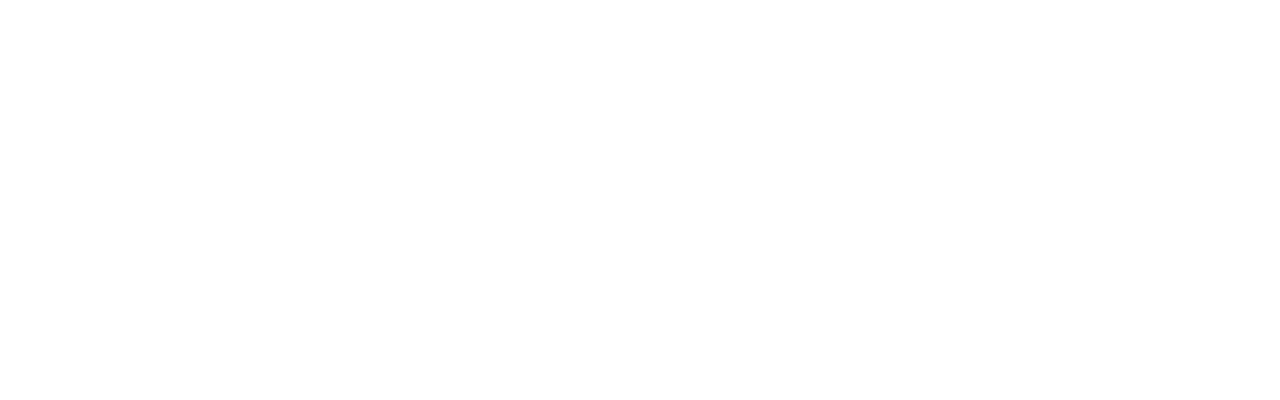
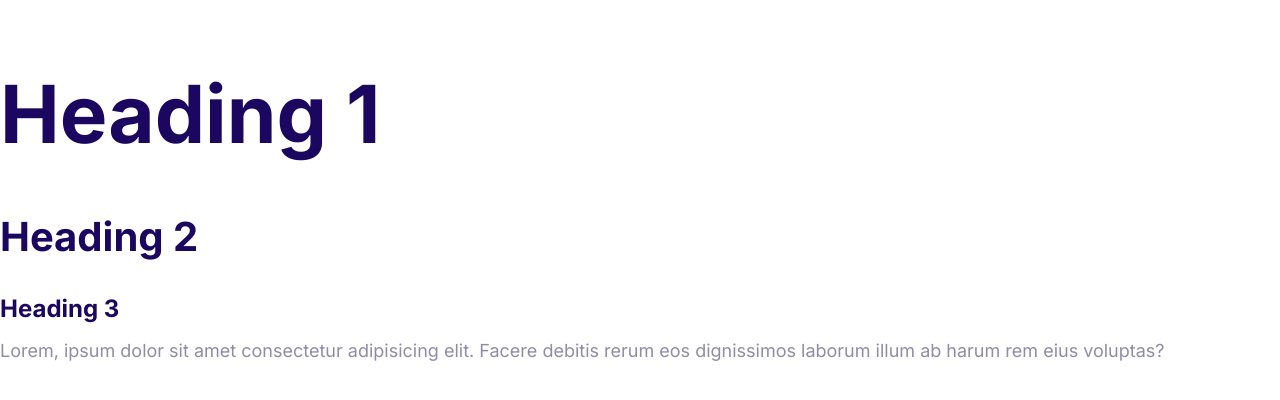
Before and after one commit to shadowmanLukas/frontend_layout, a plain HTML site: page index.html in a window 1280 px wide. Drawn offline with Linux system fonts and the light colour scheme.

Commit message:
Define the styles for the fonts.

```diff
--- a/css/styles.css
+++ b/css/styles.css
@@ -6,3 +6,59 @@
 --color-headings: #1b0760;
 --color-body: #918ca4;
 }
+
+html{
+    font-size: 62.5%;
+
+}
+
+body {
+    font-family: Inter, Arial, Helvetica, sans-serif;
+    font-size: 2.4rem;
+    line-height: 1.5;
+    color: var(--color-body);
+
+}
+
+h1, h2, h3 {
+    color: var(--color-headings);
+    margin-bottom: 1rem;
+}
+
+h1{
+    font-size: 7rem;
+}
+
+h2{
+    font-size: 4rem;
+}
+
+h3{
+    font-size: 3rem;
+
+}
+
+p{
+    margin-top: 0;
+}
+
+
+/*layout for laptop and desktop computers*/
+@media screen and (min-width: 1024px) {
+    body {
+        font-size: 1.8rem;
+    }
+
+    h1 {
+        font-size: 8rem;
+    }
+
+    h2 {
+        font-size: 4rem;
+    }
+
+    h3 {
+        font-size: 2.4rem;
+    }
+
+}
--- a/index.html
+++ b/index.html
@@ -4,8 +4,22 @@
     <meta charset="UTF-8" />
     <meta name="viewport" content="width=device-width, initial-scale=1.0" />
     <title>Document</title>
+    <link rel="preconnect" href="https://fonts.googleapis.com" />
+    <link rel="preconnect" href="https://fonts.gstatic.com" crossorigin />
+    <link
+      href="https://fonts.googleapis.com/css2?family=Inter:wght@100..900&display=swap"
+      rel="stylesheet"
+    />
     <link rel="stylesheet" href="css/normalize.css" />
     <link rel="stylesheet" href="css/styles.css" />
   </head>
-  <body></body>
+  <body>
+    <h1>Heading 1</h1>
+    <h2>Heading 2</h2>
+    <h3>Heading 3</h3>
+    <p>
+      Lorem, ipsum dolor sit amet consectetur adipisicing elit. Facere debitis
+      rerum eos dignissimos laborum illum ab harum rem eius voluptas?
+    </p>
+  </body>
 </html>
```
